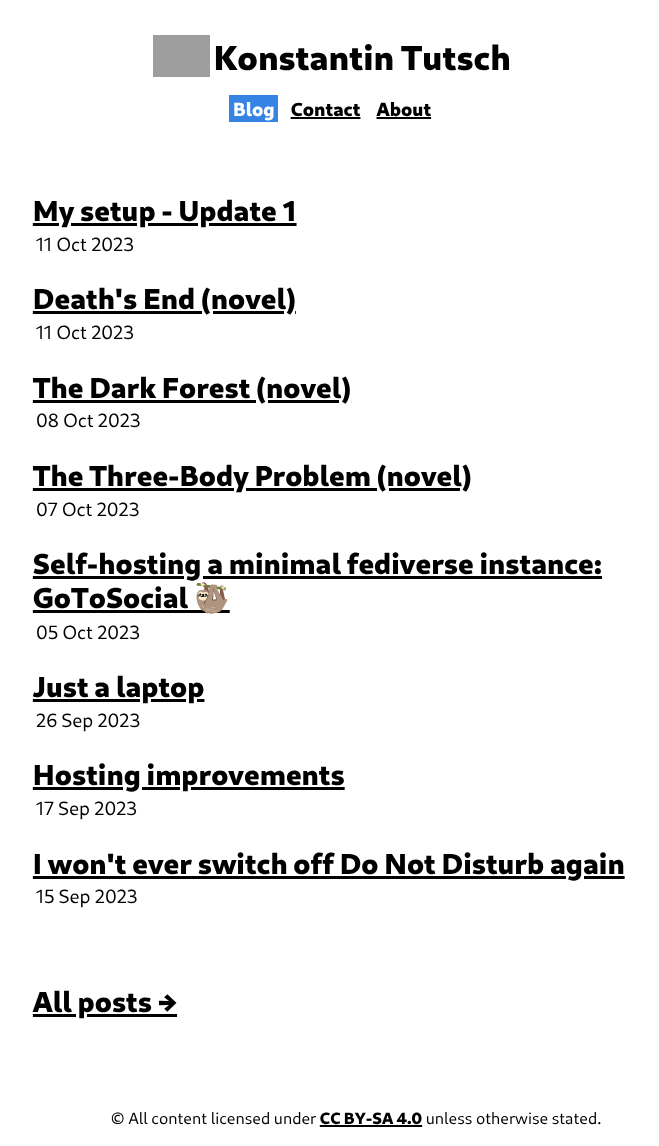
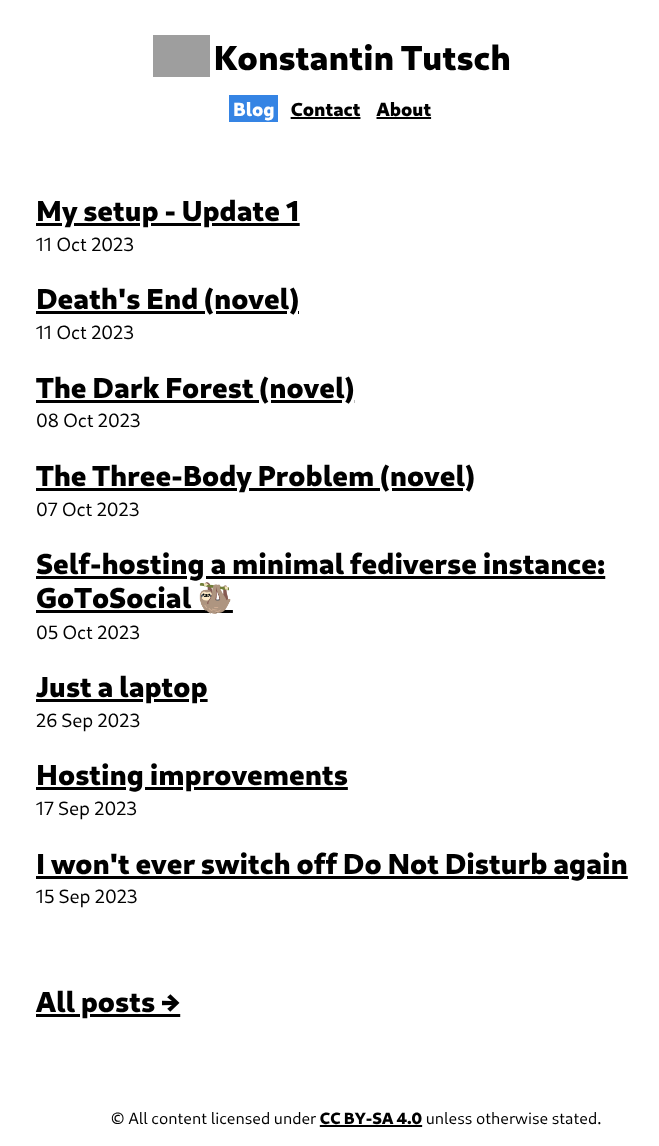
Before and after one commit to konstantintutsch/Website, a Jekyll site: the page built from index.html, in a window 1280 px wide. Shown: the whole page, without its empty margins (284-943 px from the left). Built offline with Jekyll 4.4.1, drawn with Linux system fonts in a browser that asks for light colours; grey boxes are pictures that could not be loaded.

Commit message:
Rm margin from post title

```diff
--- a/assets/css/style.css
+++ b/assets/css/style.css
@@ -93,7 +93,6 @@ nav a,
 
 /* titles */
 article .post { margin-bottom: -0.5em; }
-article h2.post, article h2.nav { margin-left: -0.11em; } /* title otherwise not aligned with date */
 h2 { margin-top: 4vh; }
 article h2.nav { margin-top: 3em; }
 h3 { font-size: 1.5em; }
```
